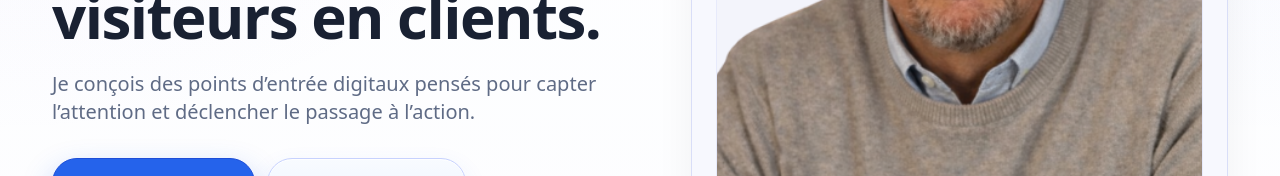
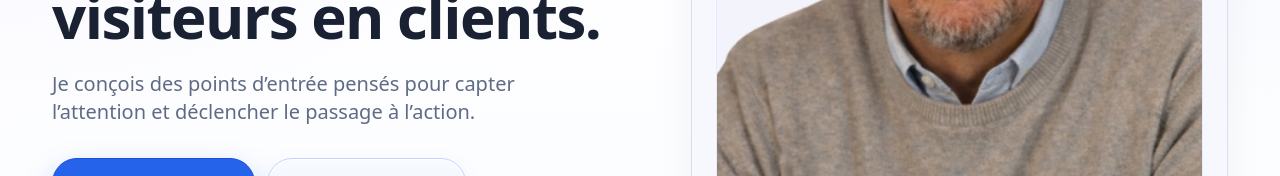
Before and after one commit to arnaudcrestey/portail-site-vitrine, a Next.js app: page / in a window 1280 px wide. Shown: the part 618-794 px from the top of the page. Built offline with nearby package versions, Linux system fonts and the light colour scheme.

Commit message:
Update hero.tsx

```diff
--- a/components/hero.tsx
+++ b/components/hero.tsx
@@ -14,7 +14,7 @@ export function HomeHero() {
           </h1>
 
           <p className="mt-6 max-w-2xl text-base leading-8 text-slate sm:text-lg lg:text-xl">
-            Je conçois des points d’entrée digitaux pensés pour capter l’attention et déclencher le passage à l’action.
+            Je conçois des points d’entrée pensés pour capter l’attention et déclencher le passage à l’action.
           </p>
 
           <div className="mt-8 flex flex-col gap-3 sm:flex-row sm:flex-wrap">
```
